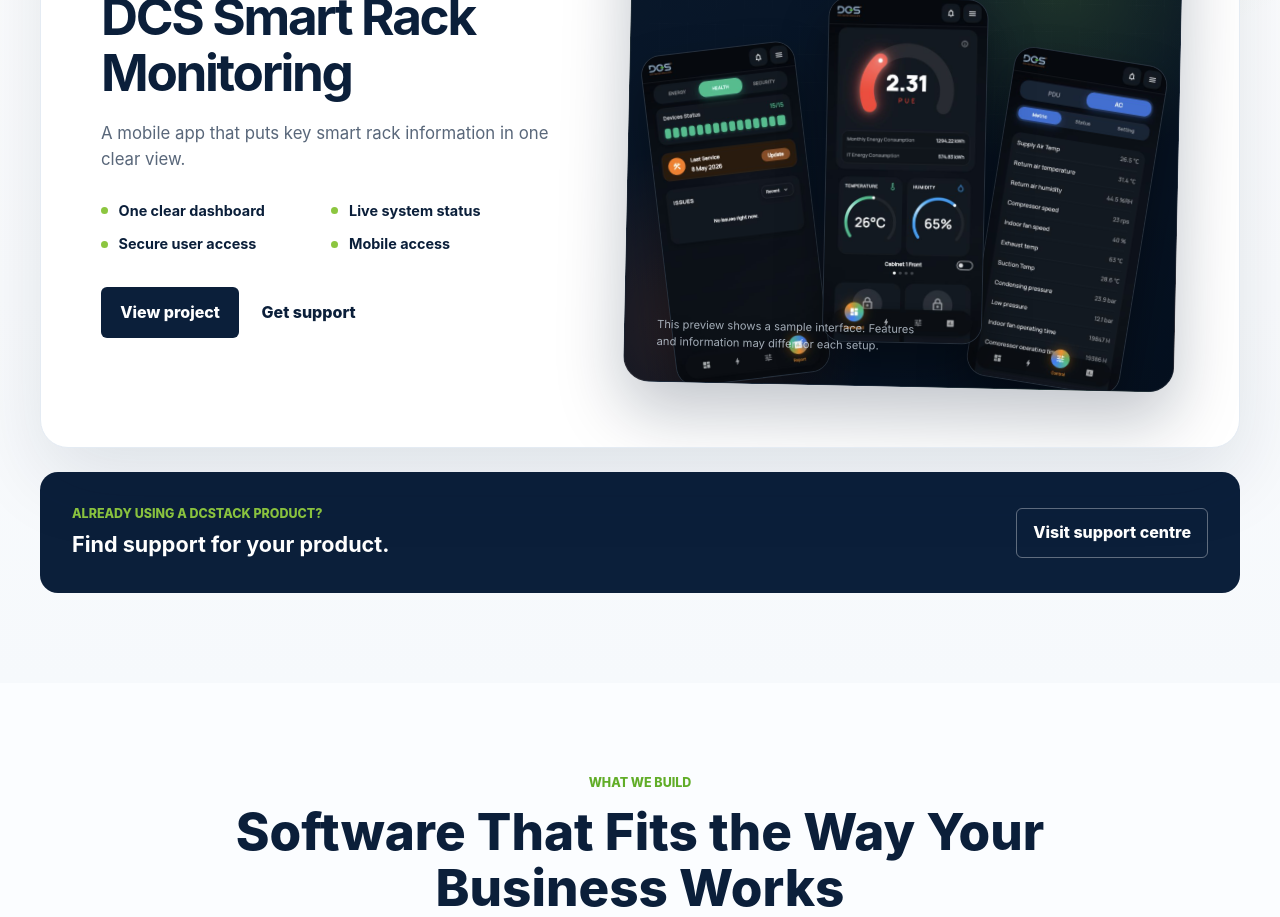
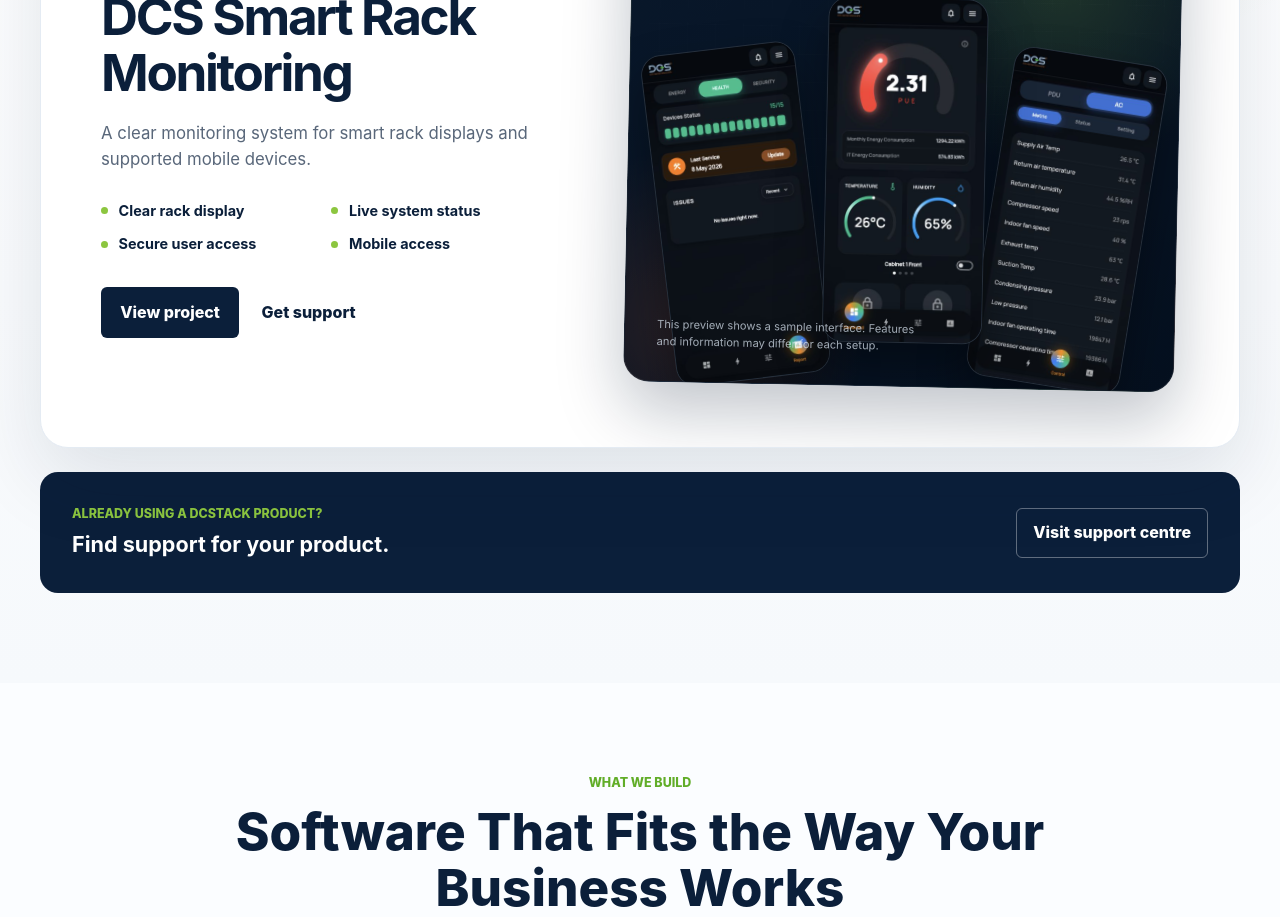
Before and after one commit to DCSDev-coder/DCStack, a React (Vite) app: page / in a window 1280 px wide. Shown: the part 1480-2397 px from the top of the page. Built offline with nearby package versions, Linux system fonts and the light colour scheme.

Commit message:
Update smart rack project description and refine header CSS whitespace

```diff
--- a/src/data/projects.js
+++ b/src/data/projects.js
@@ -5,11 +5,11 @@ export const projects = [
     category: 'Smart infrastructure',
     status: 'Soft launch',
     summary:
-      'A mobile app that puts key smart rack information in one clear view.',
+      'A clear monitoring system for smart rack displays and supported mobile devices.',
     detailHref: '/smart-rack',
     supportHref: '/smart-rack/support',
     privacyHref: '/smart-rack/privacy',
-    highlights: ['One clear dashboard', 'Live system status', 'Secure user access', 'Mobile access'],
+    highlights: ['Clear rack display', 'Live system status', 'Secure user access', 'Mobile access'],
   },
 ];
 
```
Also changed, not shown: src/layout/Header/Header.css (line endings or trailing spaces).
